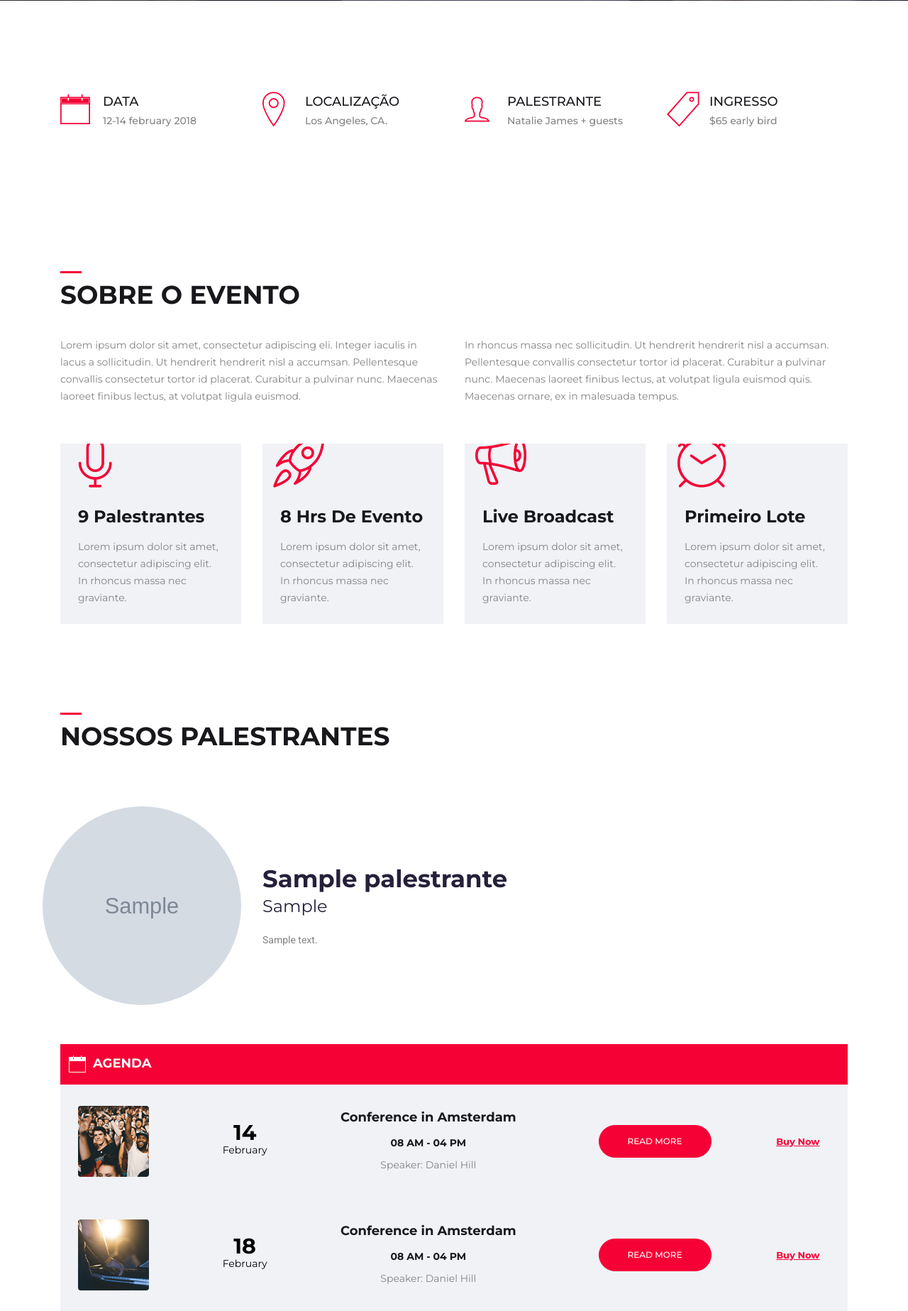
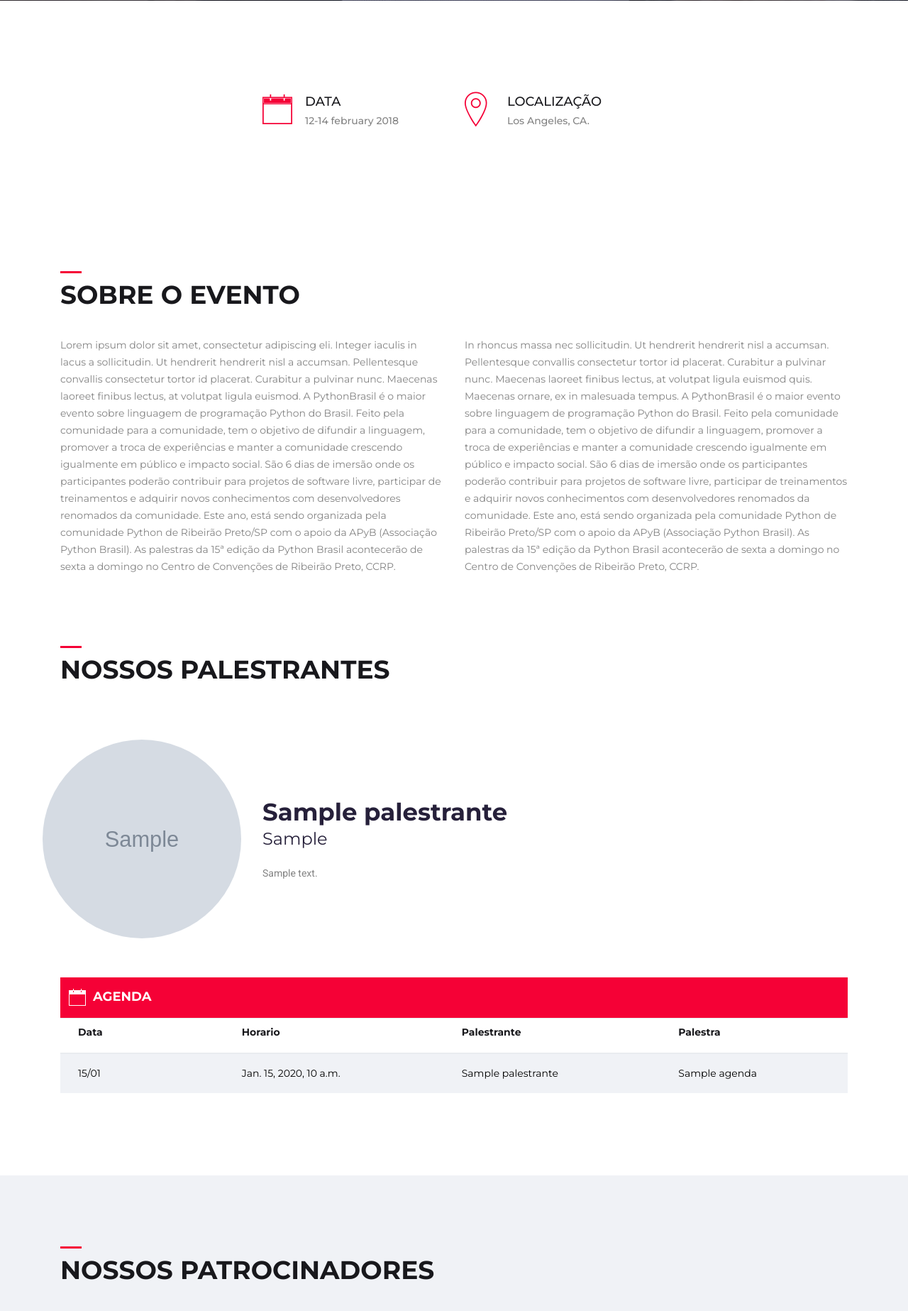
Before and after one commit to kelwys/open-event, a Django app: template evento/templates/index.html in a window 1280 px wide. Shown: the part 799-2646 px from the top of the page at 71% size. Run offline with Django 3.2, Linux system fonts and the light colour scheme; the template is opened without the code that fills it: most values are stand-ins (such as "Sample title", 1, 10 or a date in 2020); grey boxes marked "Sample" are stand-in pictures; some libraries are stand-ins or nearby versions; some web fonts are replaced.

Commit message:
Implementa agenda no template

```diff
--- a/evento/models.py
+++ b/evento/models.py
@@ -59,7 +59,7 @@ class Palestrante(models.Model):
 
 class Agenda(models.Model):
     palestrante = models.ForeignKey('Palestrante', on_delete=models.PROTECT)
-    nome_palestra = models.CharField('Nome da Palestra', max_length=20)
+    nome_palestra = models.CharField('Nome da Palestra', max_length=50)
     date = models.DateField('Data')
     time = models.TimeField('Hora')
 
--- a/evento/static/css/main.css
+++ b/evento/static/css/main.css
@@ -2688,10 +2688,13 @@ Cover
   background-color: #f0f2f6;
 }
 .table.event_calender tbody td, .table.event_calender tbody th {
-  padding: 30px 25px;
+  padding: 15px 25px;
   border: 0;
   vertical-align: middle;
-  text-align: center;
+  text-align: left;
+}
+.event_box th {
+  padding: 10px 25px;
 }
 .table.event_calender tbody td img, .table.event_calender tbody th img {
   border-radius: 4px;
--- a/evento/templates/index.html
+++ b/evento/templates/index.html
@@ -126,35 +126,6 @@
                     </div>
                 </div>
             </div>
-
-            <div class="col-6 col-md-3  ">
-                <div class="icon_box_two">
-                    <i class="ion-ios-person-outline"></i>
-                    <div class="content">
-                        <h5 class="box_title">
-                            PALESTRANTE
-                        </h5>
-                        <p>
-                            Natalie James
-                            + guests
-                        </p>
-                    </div>
-                </div>
-            </div>
-
-            <div class="col-6 col-md-3  ">
-                <div class="icon_box_two">
-                    <i class="ion-ios-pricetag-outline"></i>
-                    <div class="content">
-                        <h5 class="box_title">
-                            INGRESSO
-                        </h5>
-                        <p>
-                            $65 early bird
-                        </p>
-                    </div>
-                </div>
-            </div>
         </div>
     </div>
 </section>
@@ -174,66 +145,21 @@
             <div class="col-12 col-md-6">
                 <p>
                     Lorem ipsum dolor sit amet, consectetur adipiscing eli. Integer iaculis in lacus a sollicitudin. Ut hendrerit hendrerit nisl a accumsan. Pellentesque convallis consectetur tortor id placerat. Curabitur a pulvinar nunc. Maecenas laoreet finibus lectus, at volutpat ligula euismod.
+                    A PythonBrasil é o maior evento sobre linguagem de programação Python do Brasil. Feito pela comunidade para a comunidade, tem o objetivo de difundir a linguagem, promover a troca de experiências e manter a comunidade crescendo igualmente em público e impacto social. São 6 dias de imersão onde os participantes poderão contribuir para projetos de software livre, participar de treinamentos e adquirir novos conhecimentos com desenvolvedores renomados da comunidade.
+                    Este ano, está sendo organizada pela comunidade Python de Ribeirão Preto/SP com o apoio da APyB (Associação Python Brasil).
+                    As palestras da 15ª edição da Python Brasil acontecerão de sexta a domingo no Centro de Convenções de Ribeirão Preto, CCRP.
                 </p>
             </div>
             <div class="col-12 col-md-6">
                 <p>
                     In rhoncus massa nec  sollicitudin. Ut hendrerit hendrerit nisl a accumsan. Pellentesque convallis consectetur tortor id placerat. Curabitur a pulvinar nunc. Maecenas laoreet finibus lectus, at volutpat ligula euismod quis. Maecenas ornare, ex in malesuada tempus.
+                    A PythonBrasil é o maior evento sobre linguagem de programação Python do Brasil. Feito pela comunidade para a comunidade, tem o objetivo de difundir a linguagem, promover a troca de experiências e manter a comunidade crescendo igualmente em público e impacto social. São 6 dias de imersão onde os participantes poderão contribuir para projetos de software livre, participar de treinamentos e adquirir novos conhecimentos com desenvolvedores renomados da comunidade.
+                    Este ano, está sendo organizada pela comunidade Python de Ribeirão Preto/SP com o apoio da APyB (Associação Python Brasil).
+                    As palestras da 15ª edição da Python Brasil acontecerão de sexta a domingo no Centro de Convenções de Ribeirão Preto, CCRP.
                 </p>
             </div>
         </div>
 
-        <!--event features-->
-        <div class="row justify-content-center mt30">
-            <div class="col-12 col-md-6 col-lg-3">
-                <div class="icon_box_one">
-                    <i class="lnr lnr-mic"></i>
-                    <div class="content">
-                        <h4>9 Palestrantes</h4>
-                        <p>
-                            Lorem ipsum dolor sit amet, consectetur adipiscing elit. In rhoncus massa nec graviante.
-                        </p>
-                    </div>
-                </div>
-            </div>
-
-            <div class="col-12 col-md-6 col-lg-3">
-                <div class="icon_box_one">
-                    <i class="lnr lnr-rocket"></i>
-                    <div class="content">
-                        <h4>8 hrs de evento</h4>
-                        <p>
-                            Lorem ipsum dolor sit amet, consectetur adipiscing elit. In rhoncus massa nec graviante.
-                        </p>
-                    </div>
-                </div>
-            </div>
-
-            <div class="col-12 col-md-6 col-lg-3">
-                <div class="icon_box_one">
-                    <i class="lnr lnr-bullhorn"></i>
-                    <div class="content">
-                        <h4>Live Broadcast</h4>
-                        <p>
-                            Lorem ipsum dolor sit amet, consectetur adipiscing elit. In rhoncus massa nec graviante.
-                        </p>
-                    </div>
-                </div>
-            </div>
-
-            <div class="col-12 col-md-6 col-lg-3">
-                <div class="icon_box_one">
-                    <i class="lnr lnr-clock"></i>
-                    <div class="content">
-                        <h4>Primeiro Lote</h4>
-                        <p>
-                            Lorem ipsum dolor sit amet, consectetur adipiscing elit. In rhoncus massa nec graviante.
-                        </p>
-                    </div>
-                </div>
-            </div>
-        </div>
-        <!--event features end-->
     </div>
 </section>
 <!--about the event end -->
@@ -276,76 +202,41 @@
                     <th></th>
                     <th></th>
                     <th></th>
-                    <th></th>
+                </tr>
+                </thead>
+                <thead class="event_box">
+                <tr>
+                    <th>
+                        <h6>Data</h6>
+                    </th>
+                    <th>
+                        <h6>Horario</h6>
+                    </th>
+                    <th>
+                        <h6>Palestrante</h6>
+                    </th>
+                    <th>
+                        <h6>Palestra</h6>
+                    </th>
                 </tr>
                 </thead>
                 <tbody>
+                {% for a in agenda %}
                     <tr>
-                    <td>
-                        <img src="{% static 'img/cleander/c1.png' %}" alt="event">
+                        <td class="event_date">
+                            <span>{{ a.date|date:"d/m" }}</span>
                         </td>
                         <td class="event_date">
-                        14
-                        <span>February</span>
+                            <span>{{ a.time }}</span>
                         </td>
-                    <td>
-                        <div class="event_place">
-                            <h5>Conference in Amsterdam</h5>
-                            <h6>08 AM - 04 PM</h6>
-                            <p>Speaker: Daniel Hill</p>
-                        </div>
+                        <td class="event_date">
+                            <span>{{ a.palestrante }}</span>
                         </td>
-                    <td>
-                        <a href="#" class="btn btn-primary btn-rounded">Read More</a>
-                    </td>
-                    <td class="buy_link">
-                        <a href="#">buy now</a>
+                        <td class="event_date">
+                            <span>{{ a.nome_palestra }}</span>
                         </td>
                     </tr>
-                <tr>
-                    <td>
-                        <img src="{% static 'img/cleander/c2.png' %}" alt="event">
-                    </td>
-                    <td class="event_date">
-                        18
-                        <span>February</span>
-                    </td>
-                    <td>
-                        <div class="event_place">
-                            <h5>Conference in Amsterdam</h5>
-                            <h6>08 AM - 04 PM</h6>
-                            <p>Speaker: Daniel Hill</p>
-                        </div>
-                    </td>
-                    <td>
-                        <a href="#" class="btn btn-primary btn-rounded">Read More</a>
-                    </td>
-                    <td class="buy_link">
-                        <a href="#">buy now</a>
-                    </td>
-                </tr>
-                <tr>
-                    <td>
-                        <img src="{% static 'img/cleander/c3.png' %}" alt="event">
-                    </td>
-                    <td class="event_date">
-                        22
-                        <span>February</span>
-                    </td>
-                    <td>
-                        <div class="event_place">
-                            <h5>Conference in Amsterdam</h5>
-                            <h6>08 AM - 04 PM</h6>
-                            <p>Speaker: Daniel Hill</p>
-                        </div>
-                    </td>
-                    <td>
-                        <a href="#" class="btn btn-primary btn-rounded">Read More</a>
-                    </td>
-                    <td class="buy_link">
-                        <a href="#">buy now</a>
-                    </td>
-                </tr>
+                {% endfor %}
                 </tbody>
             </table>
         </div>
--- a/evento/views.py
+++ b/evento/views.py
@@ -5,12 +5,14 @@ from django.http import HttpResponseRedirect
 from django.shortcuts import render
 
 from open_event.evento.forms import InscritoForm, InscricaoLoteForm
-from open_event.evento.models import Inscrito, Palestrante
+from open_event.evento.models import Inscrito, Palestrante, Agenda
 
 
 def home(request):
     palestrantes = Palestrante.objects.all()
-    return render(request, 'index.html', {'palestrantes': palestrantes})
+    agenda = Agenda.objects.all()
+    context = {'palestrantes': palestrantes, 'agenda': agenda}
+    return render(request, 'index.html', context)
 
 
 def detail(request, pk):
```
Also changed, not shown: evento/migrations/0007_auto_20190819_1833.py (added). Lines whose indentation alone changed are shown as unchanged.
